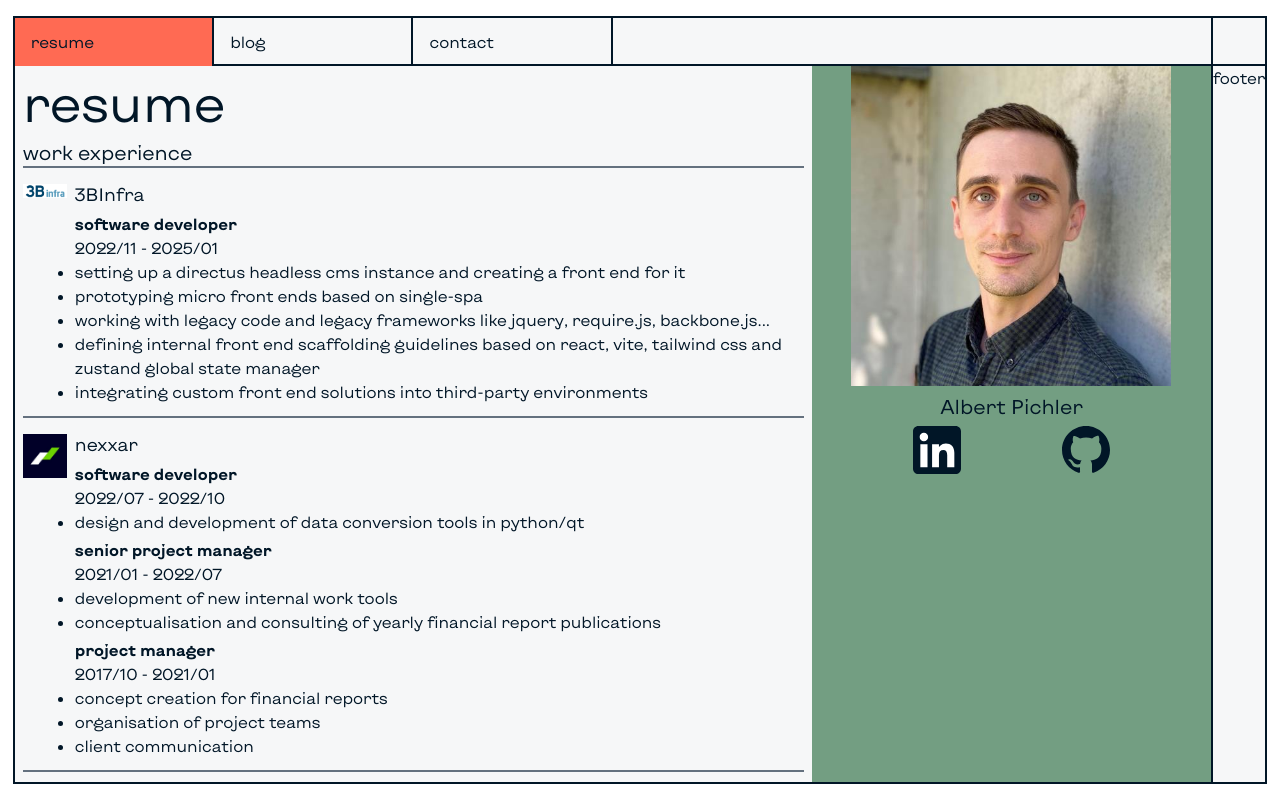
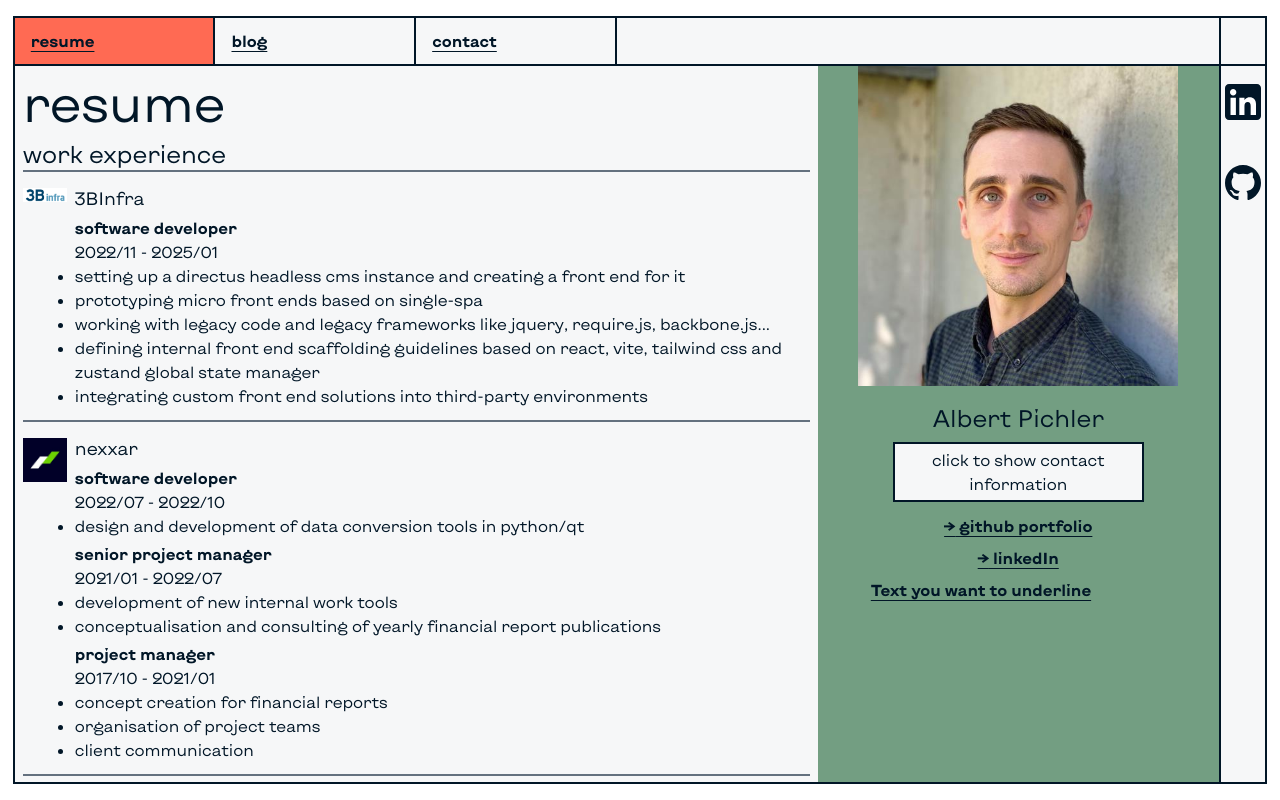
Before and after one commit to Olbertism/dot-com, a React (Vite) app: page /resume in a window 1280 px wide. Built offline with nearby package versions, Linux system fonts and the light colour scheme.

Commit message:
fixes and styles

```diff
--- a/src/components/Footer.tsx
+++ b/src/components/Footer.tsx
@@ -4,7 +4,7 @@ export const Footer: FC = () => {
   return (
     <div
       className={
-        'border-black border-t-2 md:border-t-0 md:border-l-2 basis-1/12 md:max-w-16 flex md:flex-col'
+        'border-black border-t-2 md:border-t-0 md:border-l-2 basis-1/12 max-h-12 md:max-h-full md:max-w-14 flex md:flex-col'
       }
     >
       <div
@@ -12,8 +12,37 @@ export const Footer: FC = () => {
           'w-9 md:w-auto h-auto md:h-12 border-black border-r-2 md:border-r-0 md:border-b-2'
         }
       ></div>
-      <div>
-        <p>footer</p>
+
+      <div
+        className={
+          'flex justify-evenly md:flex-col basis-1/3 md:basis-1/5 gap-3 md:gap-2 my-auto md:my-0 px-3 md:px-1'
+        }
+      >
+        <a href={'#'} target={'_blank'} className={'md:m-auto'}>
+          <svg className={'w-9 h-9 text-black'} viewBox="0 0 72 72">
+            <g fill-rule="evenodd">
+              <path
+                className={'fill-black'}
+                d="M8,72 L64,72 C68.418278,72 72,68.418278 72,64 L72,8 C72,3.581722 68.418278,-8.11624501e-16 64,0 L8,0 C3.581722,8.11624501e-16 -5.41083001e-16,3.581722 0,8 L0,64 C5.41083001e-16,68.418278 3.581722,72 8,72 Z"
+              />
+              <path
+                d="M62,62 L51.315625,62 L51.315625,43.8021149 C51.315625,38.8127542 49.4197917,36.0245323 45.4707031,36.0245323 C41.1746094,36.0245323 38.9300781,38.9261103 38.9300781,43.8021149 L38.9300781,62 L28.6333333,62 L28.6333333,27.3333333 L38.9300781,27.3333333 L38.9300781,32.0029283 C38.9300781,32.0029283 42.0260417,26.2742151 49.3825521,26.2742151 C56.7356771,26.2742151 62,30.7644705 62,40.051212 L62,62 Z M16.349349,22.7940133 C12.8420573,22.7940133 10,19.9296567 10,16.3970067 C10,12.8643566 12.8420573,10 16.349349,10 C19.8566406,10 22.6970052,12.8643566 22.6970052,16.3970067 C22.6970052,19.9296567 19.8566406,22.7940133 16.349349,22.7940133 Z M11.0325521,62 L21.769401,62 L21.769401,27.3333333 L11.0325521,27.3333333 L11.0325521,62 Z"
+                fill="#FFF"
+              />
+            </g>
+          </svg>
+        </a>
+        <a href={'#'} target={'_blank'} className={'md:m-auto'}>
+          <svg className={'w-9 h-9 text-black'} viewBox="0 0 1024 1024">
+            <path
+              fill-rule="evenodd"
+              clip-rule="evenodd"
+              d="M8 0C3.58 0 0 3.58 0 8C0 11.54 2.29 14.53 5.47 15.59C5.87 15.66 6.02 15.42 6.02 15.21C6.02 15.02 6.01 14.39 6.01 13.72C4 14.09 3.48 13.23 3.32 12.78C3.23 12.55 2.84 11.84 2.5 11.65C2.22 11.5 1.82 11.13 2.49 11.12C3.12 11.11 3.57 11.7 3.72 11.94C4.44 13.15 5.59 12.81 6.05 12.6C6.12 12.08 6.33 11.73 6.56 11.53C4.78 11.33 2.92 10.64 2.92 7.58C2.92 6.71 3.23 5.99 3.74 5.43C3.66 5.23 3.38 4.41 3.82 3.31C3.82 3.31 4.49 3.1 6.02 4.13C6.66 3.95 7.34 3.86 8.02 3.86C8.7 3.86 9.38 3.95 10.02 4.13C11.55 3.09 12.22 3.31 12.22 3.31C12.66 4.41 12.38 5.23 12.3 5.43C12.81 5.99 13.12 6.7 13.12 7.58C13.12 10.65 11.25 11.33 9.47 11.53C9.76 11.78 10.01 12.26 10.01 13.01C10.01 14.08 10 14.94 10 15.21C10 15.42 10.15 15.67 10.55 15.59C13.71 14.53 16 11.53 16 8C16 3.58 12.42 0 8 0Z"
+              transform="scale(64)"
+              className={'fill-black'}
+            />
+          </svg>
+        </a>
       </div>
     </div>
   );
--- a/src/components/NavBar.tsx
+++ b/src/components/NavBar.tsx
@@ -8,7 +8,7 @@ export const NavBar: FC = () => {
         to="resume"
         className={({ isActive }) =>
           (isActive ? 'active bg-orange ' : '') +
-          'hover:bg-orange h-full md:w-full w-9 flex flex-col justify-end md:justify-center border-black border-b-2 md:border-r-2 md:border-b-0 md:pl-1'
+          'hover:bg-orange h-full md:h-[calc(3rem-2px)] md:w-full w-[calc(2.25rem-2px)] flex flex-col justify-end md:justify-center border-black border-b-2 md:border-r-2 md:border-b-0 md:pl-1'
         }
       >
         <p className={'-rotate-90 md:rotate-0 pl-3'}>resume</p>
@@ -18,7 +18,7 @@ export const NavBar: FC = () => {
         to="blog"
         className={({ isActive }) =>
           (isActive ? 'active bg-blue ' : '') +
-          'hover:bg-blue h-full md:w-full w-9 flex flex-col justify-end md:justify-center border-black border-b-2 md:border-r-2 md:border-b-0 md:pl-1'
+          'hover:bg-blue h-full md:h-[calc(3rem-2px)] md:w-full w-[calc(2.25rem-2px)] flex flex-col justify-end md:justify-center border-black border-b-2 md:border-r-2 md:border-b-0 md:pl-1'
         }
       >
         <p className={'-rotate-90 md:rotate-0 pl-3'}>blog</p>
@@ -28,7 +28,7 @@ export const NavBar: FC = () => {
         to="contact"
         className={({ isActive }) =>
           (isActive ? 'active bg-green ' : '') +
-          'hover:bg-green h-full md:w-full w-9 flex flex-col justify-end md:justify-center border-black border-b-2 md:border-b-0 md:border-r-2 md:pl-1'
+          'hover:bg-green h-full md:h-[calc(3rem-2px)] md:w-full w-[calc(2.25rem-2px)] flex flex-col justify-end md:justify-center border-black border-b-2 md:border-b-0 md:border-r-2 md:pl-1'
         }
       >
         <p className={'-rotate-90 md:rotate-0 pl-3'}>contact</p>
--- a/src/index.css
+++ b/src/index.css
@@ -4,7 +4,7 @@
 
 @layer base {
   h2 {
-    @apply text-xl;
+    @apply text-2xl;
     @apply mt-2;
   }
   h3 {
@@ -16,6 +16,12 @@
   ul {
     @apply list-disc;
     @apply list-outside;
+  }
+  a {
+    @apply underline;
+    @apply underline-offset-4;
+    @apply font-bold;
+    @apply hover:text-grey
   }
   /* ... */
 }
@@ -42,6 +48,26 @@ h1 {
   line-height: 1.1;
 }
 
+.infobox-area {
+  transition: height 0.25s linear;
+  height: 4rem;
+}
+
+.area-expand {
+  height: 8rem;
+  transition: height 0.25s ease-in;
+}
+
+.infobox {
+  transition: transform 0.3s linear;
+  transform-origin: top;
+  transform-style: preserve-3D;
+}
+
+.box-slide {
+  transform: translateY(100%);
+}
+
 @font-face {
   font-family: KyivType;
   src: url('./fonts/KyivTypeSansRegular.otf') format('opentype');
--- a/src/pages/Contact.tsx
+++ b/src/pages/Contact.tsx
@@ -4,7 +4,7 @@ export const Contact: FC = () => {
   return (
     <article className={'md:h-full'}>
       <div className={'flex'}>
-        <h1 className={'md:hidden mx-auto'}>contact</h1>
+        <h1 className={'md:hidden mx-auto leading-loose'}>contact</h1>
       </div>
       <div className="grid md:grid-cols-3 md:h-full">
         <div className="md:col-span-2">
--- a/src/pages/Resume.tsx
+++ b/src/pages/Resume.tsx
@@ -1,7 +1,10 @@
-import { FC, useMemo } from 'react';
+import { FC, useMemo, useState } from 'react';
 import { ResumeSection } from '../components/ResumeSection.tsx';
+import classNames from 'classnames';
 
 export const Resume: FC = () => {
+  const [contactButtonClicked, setContactButtonClicked] = useState(false);
+
   const ResumeSections3Binfra = useMemo(() => {
     return (
       <>
@@ -180,7 +183,7 @@ export const Resume: FC = () => {
   return (
     <article className={'h-full'}>
       <div className={'flex'}>
-        <h1 className={'md:hidden mx-auto'}>resume</h1>
+        <h1 className={'md:hidden mx-auto leading-loose'}>resume</h1>
       </div>
       <div className="grid md:grid-cols-3">
         <div className="md:col-span-2">
@@ -204,7 +207,7 @@ export const Resume: FC = () => {
             />
             <ResumeSection
               companyName={'traumzeugen'}
-              logoPath={'../../traumzeugen_logo.png'}
+              logoPath={'../../tz_logo.png'}
               children={ResumeSectionTraumzeugen}
             />
           </div>
@@ -216,39 +219,55 @@ export const Resume: FC = () => {
               src={'../../me_sm.jpg'}
               alt={'resume picture of Albert Pichler'}
             />
-            <div className={'flex flex-col justify-evenly basis-2/3'}>
-              <h3 className={'mx-auto text-xl leading-loose'}>
-                Albert Pichler
-              </h3>
-              <div className={'flex justify-evenly'}>
-                <a href={'#'}>
-                  <svg className={'w-12 h-12 text-black'} viewBox="0 0 72 72">
-                    <g fill-rule="evenodd">
-                      <path
-                        className={'fill-black'}
-                        d="M8,72 L64,72 C68.418278,72 72,68.418278 72,64 L72,8 C72,3.581722 68.418278,-8.11624501e-16 64,0 L8,0 C3.581722,8.11624501e-16 -5.41083001e-16,3.581722 0,8 L0,64 C5.41083001e-16,68.418278 3.581722,72 8,72 Z"
-                      />
-                      <path
-                        d="M62,62 L51.315625,62 L51.315625,43.8021149 C51.315625,38.8127542 49.4197917,36.0245323 45.4707031,36.0245323 C41.1746094,36.0245323 38.9300781,38.9261103 38.9300781,43.8021149 L38.9300781,62 L28.6333333,62 L28.6333333,27.3333333 L38.9300781,27.3333333 L38.9300781,32.0029283 C38.9300781,32.0029283 42.0260417,26.2742151 49.3825521,26.2742151 C56.7356771,26.2742151 62,30.7644705 62,40.051212 L62,62 Z M16.349349,22.7940133 C12.8420573,22.7940133 10,19.9296567 10,16.3970067 C10,12.8643566 12.8420573,10 16.349349,10 C19.8566406,10 22.6970052,12.8643566 22.6970052,16.3970067 C22.6970052,19.9296567 19.8566406,22.7940133 16.349349,22.7940133 Z M11.0325521,62 L21.769401,62 L21.769401,27.3333333 L11.0325521,27.3333333 L11.0325521,62 Z"
-                        fill="#FFF"
-                      />
-                    </g>
-                  </svg>
-                </a>
-                <a href={'#'}>
-                  <svg
-                    className={'w-12 h-12 text-black'}
-                    viewBox="0 0 1024 1024"
+            <div className={'flex flex-col justify-evenly basis-2/3 px-3'}>
+              <h2 className={'mx-auto leading-loose'}>Albert Pichler</h2>
+              <div className={'m-auto flex flex-col gap-2'}>
+                <div className={'flex'}>
+                  <div
+                    className={classNames(
+                      'm-auto w-[85%] relative infobox-area',
+                      contactButtonClicked ? 'area-expand' : '',
+                    )}
                   >
-                    <path
-                      fill-rule="evenodd"
-                      clip-rule="evenodd"
-                      d="M8 0C3.58 0 0 3.58 0 8C0 11.54 2.29 14.53 5.47 15.59C5.87 15.66 6.02 15.42 6.02 15.21C6.02 15.02 6.01 14.39 6.01 13.72C4 14.09 3.48 13.23 3.32 12.78C3.23 12.55 2.84 11.84 2.5 11.65C2.22 11.5 1.82 11.13 2.49 11.12C3.12 11.11 3.57 11.7 3.72 11.94C4.44 13.15 5.59 12.81 6.05 12.6C6.12 12.08 6.33 11.73 6.56 11.53C4.78 11.33 2.92 10.64 2.92 7.58C2.92 6.71 3.23 5.99 3.74 5.43C3.66 5.23 3.38 4.41 3.82 3.31C3.82 3.31 4.49 3.1 6.02 4.13C6.66 3.95 7.34 3.86 8.02 3.86C8.7 3.86 9.38 3.95 10.02 4.13C11.55 3.09 12.22 3.31 12.22 3.31C12.66 4.41 12.38 5.23 12.3 5.43C12.81 5.99 13.12 6.7 13.12 7.58C13.12 10.65 11.25 11.33 9.47 11.53C9.76 11.78 10.01 12.26 10.01 13.01C10.01 14.08 10 14.94 10 15.21C10 15.42 10.15 15.67 10.55 15.59C13.71 14.53 16 11.53 16 8C16 3.58 12.42 0 8 0Z"
-                      transform="scale(64)"
-                      className={'fill-black'}
-                    />
-                  </svg>
-                </a>
+                    <button
+                      className={
+                        'border-black border-2 bg-white px-2 py-1 relative z-20'
+                      }
+                      onClick={() =>
+                        setContactButtonClicked((prevState) => !prevState)
+                      }
+                    >
+                      {`click to ${contactButtonClicked ? 'hide' : 'show'} contact information`}
+                    </button>
+
+                    <div
+                      className={classNames(
+                        'border-black border-b-2 border-l-2 border-r-2 px-2 py-1 absolute top-0 w-full infobox',
+                        contactButtonClicked ? 'box-slide' : '',
+                      )}
+                    >
+                      <p>
+                        mail: {contactButtonClicked ? 'abcdefg@mail.com' : ''}
+                      </p>
+                      <p>phone: {contactButtonClicked ? '0000' : ''}</p>
+                    </div>
+                  </div>
+                </div>
+                <div className={'flex'}>
+                  <a href={'#'} target={'_blank'} className={'m-auto'}>
+                    <span>→</span> github portfolio
+                  </a>
+                </div>
+                <div className={'flex'}>
+                  <a href={'#'} target={'_blank'} className={'m-auto'}>
+                    <span>→</span> linkedIn
+                  </a>
+                </div>
+                <div>
+                  <a className="relative after:bg-orange after:absolute after:h-[2px] after:w-0 after:-bottom-1 after:left-0 hover:after:w-full after:transition-all after:duration-300 cursor-pointer hover:no-underline">
+                    Text you want to underline
+                  </a>
+                </div>
               </div>
             </div>
           </div>
```
Also changed, not shown: src/pages/Blog.tsx (+11 -1 lines), public/traumzeugen_logo.png (deleted), public/tz_logo.png (added).
